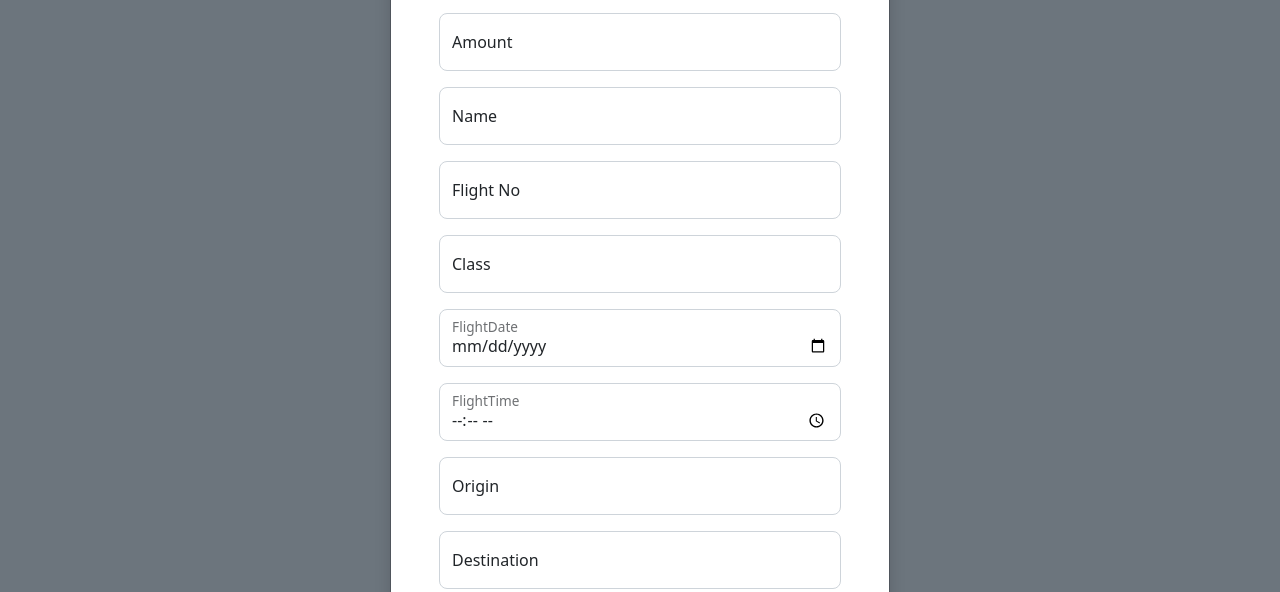
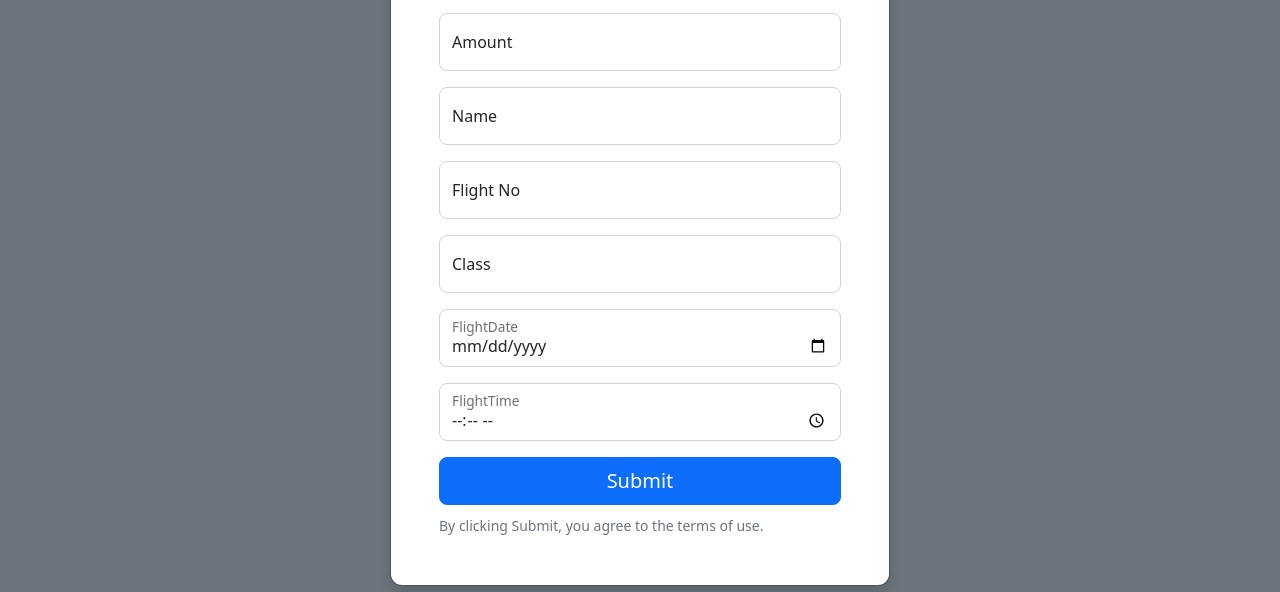
Before and after one commit to cse20-068/fly, a plain HTML site: page ticket.html in a window 1280 px wide. Shown: the part 360-952 px from the top of the page. Drawn offline with Linux system fonts and the light colour scheme.

Commit message:
first commit

```diff
--- a/ticket.html
+++ b/ticket.html
@@ -114,14 +114,6 @@
             <input type="time" class="form-control rounded-4" id="floatingPassword" placeholder="time">
             <label for="floatingPassword">FlightTime</label>
           </div>
-          <div class="form-floating mb-3">
-            <input type="origin" class="form-control rounded-4" id="floatingorigin" placeholder="origin">
-            <label for="floatingPassword">Origin</label>
-          </div>
-          <div class="form-floating mb-3">
-            <input type="password" class="form-control rounded-4" id="floatingPassword" placeholder="Password">
-            <label for="floatingPassword">Destination</label>
-          </div>
           <button class="w-100 mb-2 btn btn-lg rounded-4 btn-primary" type="submit">Submit</button>
           <small class="text-muted">By clicking Submit, you agree to the terms of use.</small>
         </form>
```
Also changed, not shown: Book aflight.html (+0 -4 lines), OTP.html (+8 -0 lines), log in.html (+1 -1 lines).
